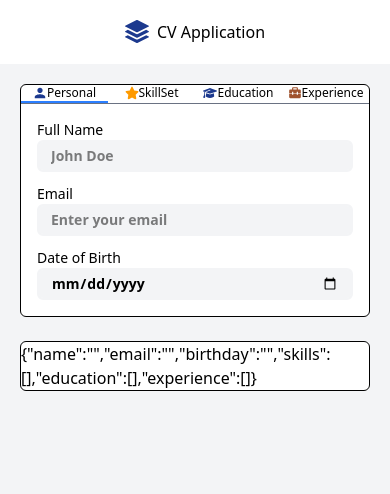
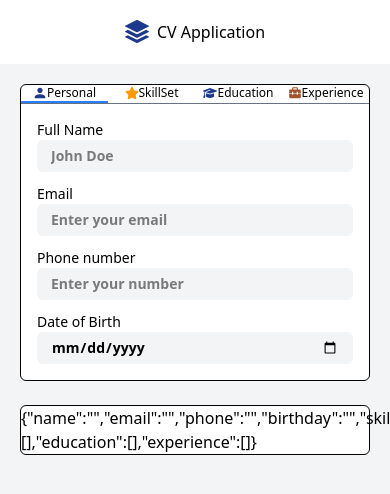
Before and after one commit to tzebohn/Odin-CV-Application, a React (Vite) app: page / in a window 390 px wide. Shown: the top 494 px of the page. Built offline with nearby package versions, Linux system fonts and the light colour scheme.

Commit message:
Add user phone number input

```diff
--- a/src/App.jsx
+++ b/src/App.jsx
@@ -7,6 +7,7 @@ function App () {
   const [userData, setUserData] = useState({
     name: "",
     email: "",
+    phone: "",
     birthday: "",
     skills: [],
     education: [],
--- a/src/components/PersonalForm.jsx
+++ b/src/components/PersonalForm.jsx
@@ -24,6 +24,10 @@ export function PersonalForm ({ userData, setUserData }) {
                 <input type="email" name="email" id="email" className={`${inputStyle}`} placeholder="Enter your email" value={userData.email} onChange={(e) => handleChange(e)}/>
             </div>
             <div className="flex flex-col">
+                <label htmlFor="phone" className={`${labelStyle}`}>Phone number</label>
+                <input type="tel" name="phone" id="phone" className={`${inputStyle}`} placeholder="Enter your number" value={userData.phone} onChange={(e) => handleChange(e)}/>
+            </div>
+            <div className="flex flex-col">
                 <label htmlFor="birthday" className={`${labelStyle}`}>Date of Birth</label>
                 <input type="date" name="birthday" id="birthday" className={`${inputStyle}`} value={userData.birthday} onChange={(e) => handleChange(e)}/>
             </div>
```
